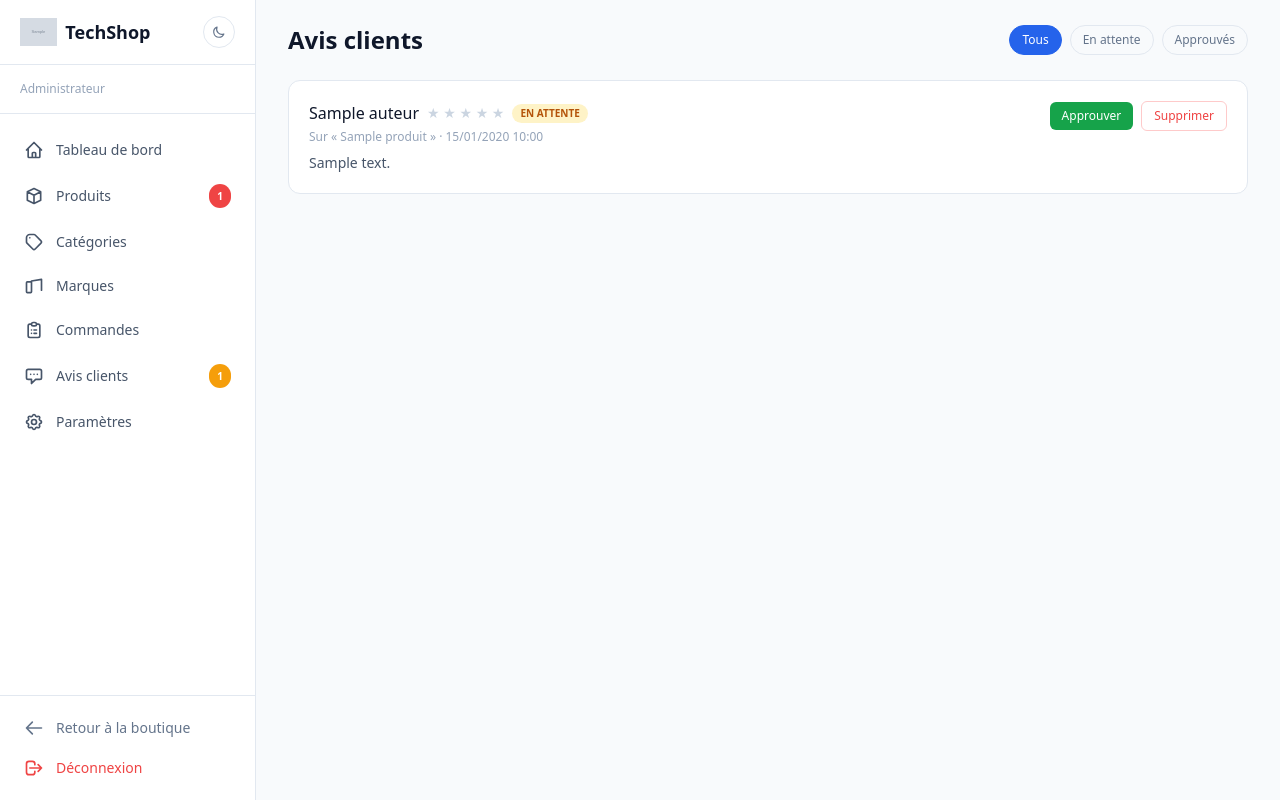
After one commit to Senateur37/Site-vente-PC, a Django app: template templates/dashboard/avis_liste.html in a window 1280 px wide. The commit adds this page. Run offline with Django 3.2, Linux system fonts and the light colour scheme; the template is opened without the code that fills it: most values are stand-ins (such as "Sample title", 1, 10 or a date in 2020); grey boxes marked "Sample" are stand-in pictures; some libraries are stand-ins or nearby versions.

Commit message:
Dashboard : page de modération des avis clients (approuver/supprimer) + badge attente

```diff
--- a/dashboard/urls.py
+++ b/dashboard/urls.py
@@ -49,6 +49,11 @@ urlpatterns = [
     path('commandes/<int:commande_id>/', views.detail_commande, name='commande_detail'),
     path('commandes/export/', views.export_commandes, name='commandes_export'),
 
+    # Avis
+    path('avis/', views.liste_avis, name='avis_liste'),
+    path('avis/<int:avis_id>/approuver/', views.approuver_avis, name='avis_approuver'),
+    path('avis/<int:avis_id>/supprimer/', views.supprimer_avis, name='avis_supprimer'),
+
     # Clients
     path('clients/', views.liste_clients, name='clients_liste'),
 
--- a/techshop/settings.py
+++ b/techshop/settings.py
@@ -61,6 +61,7 @@ TEMPLATES = [
                 'commandes.context_processors.panier_context',
                 'dashboard.context_processors.site_settings',
                 'dashboard.context_processors.stock_faible',
+                'dashboard.context_processors.avis_attente',
             ]
         },
     },
--- /dev/null
+++ b/templates/dashboard/avis_liste.html
@@ -0,0 +1,78 @@
+{% extends "dashboard/base_admin.html" %}
+{% block title %}Avis clients — TechShop{% endblock %}
+{% block content %}
+
+<div class="flex flex-col sm:flex-row sm:items-center justify-between gap-3 mb-6">
+  <h1 class="text-xl md:text-2xl font-bold text-slate-900 dark:text-white">Avis clients</h1>
+
+  <div class="flex flex-wrap gap-2">
+    <a href="{% url 'dashboard:avis_liste' %}"
+       class="text-xs px-3 py-1.5 rounded-full border whitespace-nowrap transition
+       {% if not statut_actif %}bg-accent text-white border-accent{% else %}border-slate-200 dark:border-slate-600 text-slate-500 dark:text-slate-400 hover:border-accent{% endif %}">
+      Tous
+    </a>
+    <a href="?statut=en_attente"
+       class="text-xs px-3 py-1.5 rounded-full border whitespace-nowrap transition
+       {% if statut_actif == 'en_attente' %}bg-accent text-white border-accent{% else %}border-slate-200 dark:border-slate-600 text-slate-500 dark:text-slate-400 hover:border-accent{% endif %}">
+      En attente
+    </a>
+    <a href="?statut=approuves"
+       class="text-xs px-3 py-1.5 rounded-full border whitespace-nowrap transition
+       {% if statut_actif == 'approuves' %}bg-accent text-white border-accent{% else %}border-slate-200 dark:border-slate-600 text-slate-500 dark:text-slate-400 hover:border-accent{% endif %}">
+      Approuvés
+    </a>
+  </div>
+</div>
+
+{% if avis %}
+<div class="grid grid-cols-1 gap-4">
+  {% for a in avis %}
+  <div class="bg-white dark:bg-slate-800 border border-slate-200 dark:border-slate-700 rounded-xl p-4 md:p-5">
+    <div class="flex flex-col sm:flex-row sm:items-start justify-between gap-3">
+      <div class="min-w-0">
+        <div class="flex items-center gap-2 flex-wrap">
+          <span class="font-medium text-slate-900 dark:text-white">{{ a.auteur }}</span>
+          <span class="text-amber-400 text-sm" title="{{ a.note }}/5">
+            {% for i in "12345" %}
+              {% if forloop.counter <= a.note %}★{% else %}<span class="text-slate-300 dark:text-slate-600">★</span>{% endif %}
+            {% endfor %}
+          </span>
+          {% if not a.approuve %}
+          <span class="text-[10px] font-bold px-2 py-0.5 rounded-full bg-amber-100 text-amber-700 dark:bg-amber-900/30 dark:text-amber-300">EN ATTENTE</span>
+          {% endif %}
+        </div>
+        <p class="text-xs text-slate-400 mt-1">
+          Sur « {{ a.produit.nom }} » · {{ a.date_creation|date:"d/m/Y H:i" }}
+        </p>
+        {% if a.commentaire %}
+        <p class="text-sm text-slate-600 dark:text-slate-300 mt-2 whitespace-pre-line">{{ a.commentaire }}</p>
+        {% endif %}
+      </div>
+      <div class="flex items-center gap-2 shrink-0">
+        {% if not a.approuve %}
+        <form method="post" action="{% url 'dashboard:avis_approuver' a.id %}">
+          {% csrf_token %}
+          <button type="submit" class="text-xs px-3 py-1.5 rounded-md bg-green-600 text-white hover:bg-green-700 transition whitespace-nowrap">
+            Approuver
+          </button>
+        </form>
+        {% endif %}
+        <form method="post" action="{% url 'dashboard:avis_supprimer' a.id %}"
+              onsubmit="return confirm('Supprimer cet avis ?');">
+          {% csrf_token %}
+          <button type="submit" class="text-xs px-3 py-1.5 rounded-md border border-red-200 dark:border-red-700 text-red-500 hover:bg-red-50 dark:hover:bg-red-900/20 transition whitespace-nowrap">
+            Supprimer
+          </button>
+        </form>
+      </div>
+    </div>
+  </div>
+  {% endfor %}
+</div>
+{% else %}
+<div class="bg-white dark:bg-slate-800 border border-slate-200 dark:border-slate-700 rounded-xl p-8 text-center">
+  <p class="text-slate-400 dark:text-slate-500">Aucun avis trouvé.</p>
+</div>
+{% endif %}
+
+{% endblock %}
--- a/templates/dashboard/base_admin.html
+++ b/templates/dashboard/base_admin.html
@@ -138,6 +138,16 @@
         Commandes
       </a>
 
+      <a href="{% url 'dashboard:avis_liste' %}" class="flex items-center gap-3 px-3 py-2.5 rounded-md text-sm font-medium transition {% if 'avis' in request.resolver_match.view_name %}bg-accent/10 text-accent{% else %}text-slate-600 dark:text-slate-300 hover:bg-slate-100 dark:hover:bg-slate-700{% endif %}">
+        <svg xmlns="http://www.w3.org/2000/svg" class="w-5 h-5 shrink-0" fill="none" viewBox="0 0 24 24" stroke="currentColor" stroke-width="2">
+          <path stroke-linecap="round" stroke-linejoin="round" d="M8 10h.01M12 10h.01M16 10h.01M9 16H5a2 2 0 01-2-2V6a2 2 0 012-2h14a2 2 0 012 2v8a2 2 0 01-2 2h-5l-5 5v-5z"/>
+        </svg>
+        Avis clients
+        {% if nb_avis_attente %}
+          <span class="ml-auto text-[10px] font-bold bg-amber-500 text-white px-2 py-0.5 rounded-full">{{ nb_avis_attente }}</span>
+        {% endif %}
+      </a>
+
       <a href="{% url 'dashboard:parametres' %}" class="flex items-center gap-3 px-3 py-2.5 rounded-md text-sm font-medium transition {% if 'parametre' in request.resolver_match.view_name %}bg-accent/10 text-accent{% else %}text-slate-600 dark:text-slate-300 hover:bg-slate-100 dark:hover:bg-slate-700{% endif %}">
         <svg xmlns="http://www.w3.org/2000/svg" class="w-5 h-5 shrink-0" fill="none" viewBox="0 0 24 24" stroke="currentColor" stroke-width="2">
           <path stroke-linecap="round" stroke-linejoin="round" d="M10.325 4.317c.426-1.756 2.924-1.756 3.35 0a1.724 1.724 0 002.573 1.066c1.543-.94 3.31.826 2.37 2.37a1.724 1.724 0 001.066 2.573c1.756.426 1.756 2.924 0 3.35a1.724 1.724 0 00-1.066 2.573c.94 1.543-.826 3.31-2.37 2.37a1.724 1.724 0 00-2.573 1.066c-.426 1.756-2.924 1.756-3.35 0a1.724 1.724 0 00-2.573-1.066c-1.543.94-3.31-.826-2.37-2.37a1.724 1.724 0 00-1.066-2.573c-1.756-.426-1.756-2.924 0-3.35a1.724 1.724 0 001.066-2.573c-.94-1.543.826-3.31 2.37-2.37.996.608 2.296.07 2.572-1.065z"/>
```
Also changed, not shown: dashboard/context_processors.py (+10 -0 lines), dashboard/views.py (+34 -1 lines).
